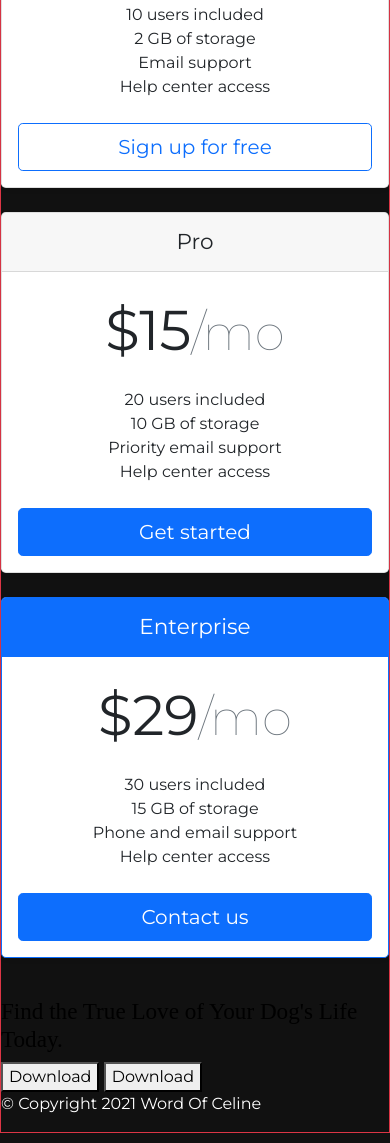
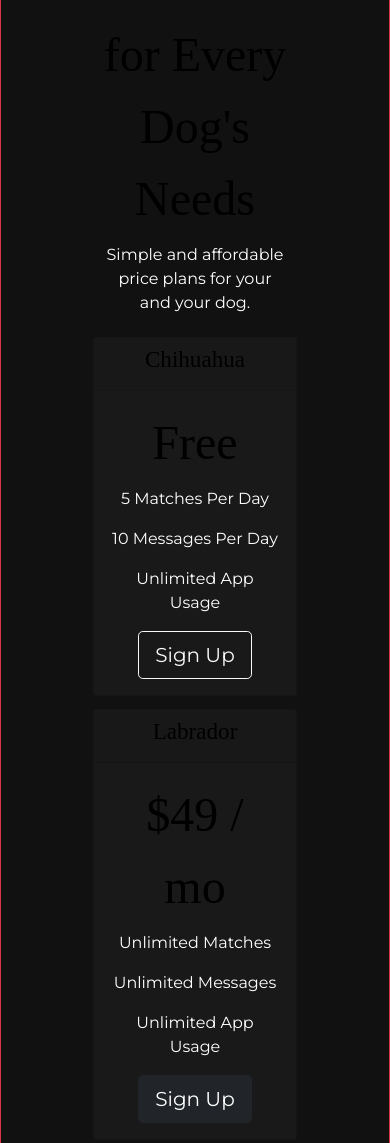
Before and after one commit to estherbabe/WORD-OF-CELINE, a plain HTML site: page Index.html in a window 390 px wide. Shown: the part 5706-6849 px from the top of the page. Drawn offline with nearby package versions, Linux system fonts and the light colour scheme.

Commit message:
added media query

```diff
--- a/Css/Style.css
+++ b/Css/Style.css
@@ -30,14 +30,15 @@ p {
     color: #fff;
 }
 .container-fluid {
-    padding: 2% 7%;
+    padding: 2% 7% 7%;
 }
 
 /* title image  */
 
-.black-bath {
+.title-image {
     width: 100%;
     transform: rotate(9deg);
+    right: 50%;
 }
 
 /* navigation bar  */
@@ -74,6 +75,7 @@ p {
 
 #features {
     padding: 5% 10%;
+    position: relative;
     /* background-color:#f2f2f2; */
 }
  .feature-box{
@@ -213,3 +215,41 @@ input:focus {
      background-position: center;
     background-size: cover;
  }
+
+/* pricing */
+.card {
+    background-color: #191919;
+}
+
+#pricing {
+    padding: 100px;
+    text-align: center;
+}
+
+.pricing-column {
+   padding: 3% 2%;
+}
+
+
+/* CTA section */
+
+#cta {
+    background-color: #a64dff;
+    padding: 7% 15%;
+}
+
+.cta-heading {
+    font-family: "Montserrat-Black";
+    font-size: 3.5rem;
+}
+
+@media (max-width:1028px) {
+#title {
+    text-align: center;
+}
+
+.title-image {
+   position: static;
+   transform: rotate(0);
+}
+}
--- a/Index.html
+++ b/Index.html
@@ -60,7 +60,8 @@
                 </nav>
                 <div class="row">
                     <div class="col-lg-6">
-                        <h1>Connect with us more, get access to exclusive drops, event dates, live videos & more. Download
+                        <h1>Connect with us more, get access to exclusive drops, event dates, live videos & more.
+                            Download
                             the <i>WORD
                                 OF CELINE</i> app.</h1>
                         <button type="button" class="btn btn-dark btn-lg download-button"> <i class="fab fa-apple"></i>
@@ -69,7 +70,7 @@
                                 class="fab fa-google-play"></i> Download</button>
                     </div>
                     <div class="col-lg-6">
-                        <img class="black-bath" src="Images/Black_Women_Bath.jpg" alt="Black women in bathrobes">
+                        <img class="title-image" src="Images/Black_Women_Bath.jpg" alt="Black women in bathrobes">
                     </div>
                 </div>
             </div>
@@ -119,7 +120,8 @@
                             </div>
                             <div class="col-md-6">
                                 <p>Home</p>
-                                <h2 class="slideshow-text">Your guide to incoporating <em>mood-changing</em> colors in your
+                                <h2 class="slideshow-text">Your guide to incoporating <em>mood-changing</em> colors in
+                                    your
                                     interior</h2>
                                 <em>enroute to ikea</em>
                             </div>
@@ -186,11 +188,13 @@
                         </div>
                     </div>
                 </div>
-                <button class="carousel-control-prev" type="button" data-bs-target="#Feed-carousel" data-bs-slide="prev">
+                <button class="carousel-control-prev" type="button" data-bs-target="#Feed-carousel"
+                    data-bs-slide="prev">
                     <span class="carousel-control-prev-icon"></span>
                     <span class="visually-hidden">Previous</span>
                 </button>
-                <button class="carousel-control-next" type="button" data-bs-target="#Feed-carousel" data-bs-slide="next">
+                <button class="carousel-control-next" type="button" data-bs-target="#Feed-carousel"
+                    data-bs-slide="next">
                     <span class="carousel-control-next-icon"></span>
                     <span class="visually-hidden">Next</span>
                 </button>
@@ -218,7 +222,8 @@
                         </form>
                     </div>
                     <div class="d-flex w-100 mt-3">
-                        <p>By clicking SIGN UP, you agree to receive emails from <em>word of celine</em> and agree to our terms of use and privacy policy.</p>
+                        <p>By clicking SIGN UP, you agree to receive emails from <em>word of celine</em> and agree to
+                            our terms of use and privacy policy.</p>
                     </div>
                 </div>
             </div>
@@ -227,89 +232,58 @@
         <!-- Pricing -->
 
         <section id="pricing">
+            <h2>A Plan for Every Dog's Needs</h2>
+            <p>Simple and affordable price plans for your and your dog.</p>
 
             <div class="row row-cols-1 row-cols-md-3 mb-3 text-center">
-                <div class="col">
-                  <div class="card mb-4 rounded-3 shadow-sm">
-                    <div class="card-header py-3">
-                      <h4 class="my-0 fw-normal">Free</h4>
+
+                <div class="pricing-column col-lg-4 col-md-6">
+                    <div class="card">
+                        <div class="card-header">
+                            <h3>Chihuahua</h3>
                         </div>
                         <div class="card-body">
-                      <h1 class="card-title pricing-card-title">$0<small class="text-muted fw-light">/mo</small></h1>
-                      <ul class="list-unstyled mt-3 mb-4">
-                        <li>10 users included</li>
-                        <li>2 GB of storage</li>
-                        <li>Email support</li>
-                        <li>Help center access</li>
-                      </ul>
-                      <button type="button" class="w-100 btn btn-lg btn-outline-primary">Sign up for free</button>
-                    </div>
-                  </div>
-                </div>
-                <div class="col">
-                  <div class="card mb-4 rounded-3 shadow-sm">
-                    <div class="card-header py-3">
-                      <h4 class="my-0 fw-normal">Pro</h4>
-                    </div>
-                    <div class="card-body">
-                      <h1 class="card-title pricing-card-title">$15<small class="text-muted fw-light">/mo</small></h1>
-                      <ul class="list-unstyled mt-3 mb-4">
-                        <li>20 users included</li>
-                        <li>10 GB of storage</li>
-                        <li>Priority email support</li>
-                        <li>Help center access</li>
-                      </ul>
-                      <button type="button" class="w-100 btn btn-lg btn-primary">Get started</button>
-                    </div>
-                  </div>
-                </div>
-                <div class="col">
-                  <div class="card mb-4 rounded-3 shadow-sm border-primary">
-                    <div class="card-header py-3 text-white bg-primary border-primary">
-                      <h4 class="my-0 fw-normal">Enterprise</h4>
-                    </div>
-                    <div class="card-body">
-                      <h1 class="card-title pricing-card-title">$29<small class="text-muted fw-light">/mo</small></h1>
-                      <ul class="list-unstyled mt-3 mb-4">
-                        <li>30 users included</li>
-                        <li>15 GB of storage</li>
-                        <li>Phone and email support</li>
-                        <li>Help center access</li>
-                      </ul>
-                      <button type="button" class="w-100 btn btn-lg btn-primary">Contact us</button>
-                    </div>
+                            <h2>Free</h2>
+                            <p>5 Matches Per Day</p>
+                            <p>10 Messages Per Day</p>
+                            <p>Unlimited App Usage</p>
+                            <button class="btn btn-outline-light btn-lg" type="button">Sign Up</button>
                         </div>
                     </div>
                 </div>
 
-            <!-- <h2>A Plan for Every Dog's Needs</h2>
-            <p>Simple and affordable price plans for your and your dog.</p>
-
-
-            <h3>Chihuahua</h3>
-            <h2>Free</h2>
-            <p>5 Matches Per Day</p>
-            <p>10 Messages Per Day</p>
-            <p>Unlimited App Usage</p>
-            <button type="button">Sign Up</button>
-
-
+                <div class="pricing-column col-lg-4 col-md-6">
+                    <div class="card">
+                        <div class="card-header">
                             <h3>Labrador</h3>
+                        </div>
+                        <div class="card-body">
                             <h2>$49 / mo</h2>
                             <p>Unlimited Matches</p>
                             <p>Unlimited Messages</p>
                             <p>Unlimited App Usage</p>
-            <button type="button">Sign Up</button>
+                            <button class="btn btn-dark btn-lg" type="button">Sign Up</button>
+                        </div>
+                    </div>
+                </div>
 
-
+                <div class="pricing-column col-lg-4 col-md-12">
+                    <div class="card">
+                        <div class="card-header">
                             <h3>Mastiff</h3>
+                        </div>
+                        <div class="card-body">
                             <h2>$99 / mo</h2>
                             <p>Pirority Listing</p>
                             <p>Unlimited Matches</p>
                             <p>Unlimited Messages</p>
                             <p>Unlimited App Usage</p>
-            <button type="button">Sign Up</button> -->
+                            <button class="btn btn-dark btn-lg" type="button">Sign Up</button>
+                        </div>
+                    </div>
+                </div>
 
+            </div>
     </section>
 
 
@@ -317,7 +291,7 @@
 
     <section id="cta">
 
-            <h3>Find the True Love of Your Dog's Life Today.</h3>
+        <h3 class="cta-heading">Find the True Love of Your Dog's Life Today.</h3>
         <button type="button">Download</button>
         <button type="button">Download</button>
 
```
Lines whose indentation alone changed are shown as unchanged.
